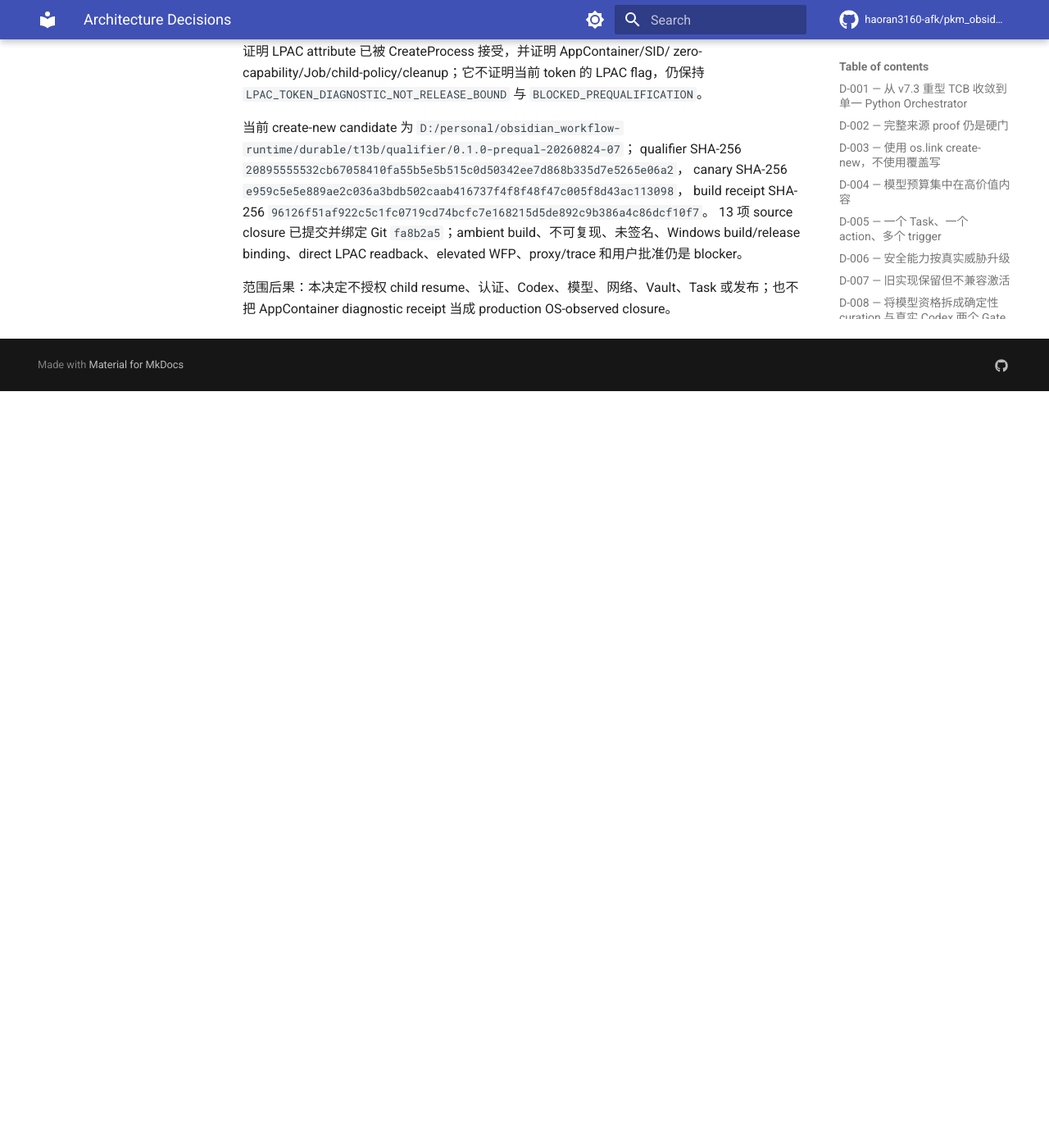
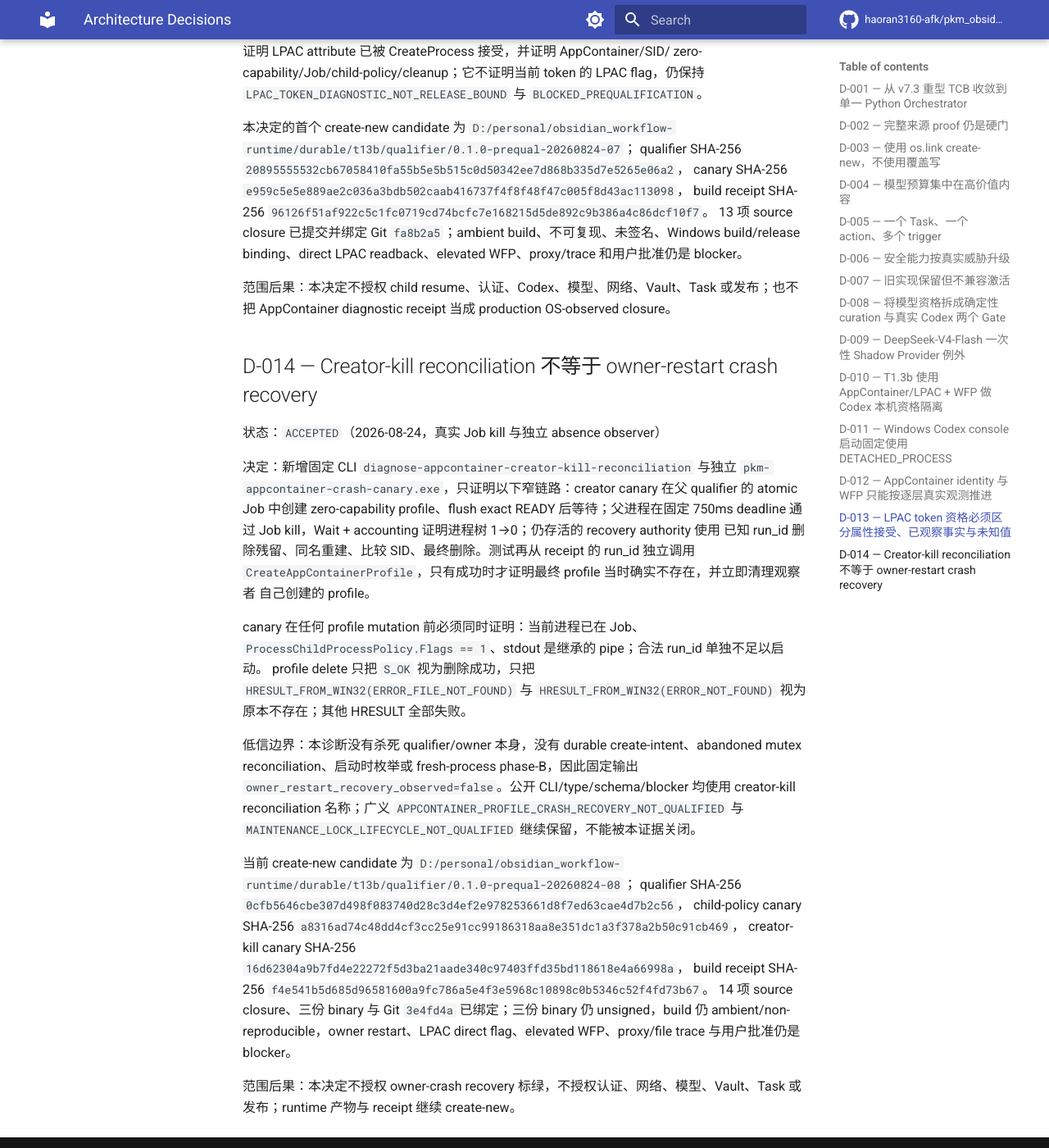
Before and after one commit to haoran3160-afk/pkm_obsidian_workflow, an MkDocs documentation site: the page built from docs/agentic/decisions.md, in a window 1280 px wide and 1400 px high, scrolled down 9260 px. Shown: the whole window at 82% size. Built offline with MkDocs 1.6.1 and Material for MkDocs 9.7.7, drawn with Linux system fonts in a browser that asks for light colours; comment, search, counter and statistics services are not loaded; before the commit the page ends 9737 px from its top, so only the background shows below that; some of the changed text lies outside the part shown.

Commit message:
docs: bind creator-kill reconciliation evidence

```diff
--- a/docs/agentic/decisions.md
+++ b/docs/agentic/decisions.md
@@ -292,7 +292,7 @@ stable SID/final delete；WFP 只证明了“非管理员零变更阻断”及
 generation 必须把整个 Cargo workspace manifest closure、源码、测试、工具链、argv、环境
 覆盖、日志和二进制 hash 一并冻结，并继续标注非 production、非 live。
 
-当前 create-new candidate 为
+本决定的首个 create-new candidate 为
 `D:/personal/obsidian_workflow-runtime/durable/t13b/qualifier/0.1.0-prequal-20260824-06`；
 qualifier SHA-256 `3aebfaa9fa0e67b73b56b97ed956493dad7de2f98edf1211126308449d000554`，
 canary SHA-256 `eb5b509fea498327531c72563f79da027dccf978064091d79f006291893cde93`，
@@ -336,7 +336,7 @@ process/thread handle 非空，就视为可能已创建 child；缺少 process h
 zero-capability/Job/child-policy/cleanup；它不证明当前 token 的 LPAC flag，仍保持
 `LPAC_TOKEN_DIAGNOSTIC_NOT_RELEASE_BOUND` 与 `BLOCKED_PREQUALIFICATION`。
 
-当前 create-new candidate 为
+本决定的首个 create-new candidate 为
 `D:/personal/obsidian_workflow-runtime/durable/t13b/qualifier/0.1.0-prequal-20260824-07`；
 qualifier SHA-256 `20895555532cb67058410fa55b5e5b515c0d50342ee7d868b335d7e5265e06a2`，
 canary SHA-256 `e959c5e5e889ae2c036a3bdb502caab416737f4f8f48f47c005f8d43ac113098`，
@@ -346,3 +346,39 @@ build/release binding、direct LPAC readback、elevated WFP、proxy/trace 和用
 
 范围后果：本决定不授权 child resume、认证、Codex、模型、网络、Vault、Task 或发布；也不
 把 AppContainer diagnostic receipt 当成 production OS-observed closure。
+
+## D-014 — Creator-kill reconciliation 不等于 owner-restart crash recovery
+
+状态：`ACCEPTED`（2026-08-24，真实 Job kill 与独立 absence observer）
+
+决定：新增固定 CLI `diagnose-appcontainer-creator-kill-reconciliation` 与独立
+`pkm-appcontainer-crash-canary.exe`，只证明以下窄链路：creator canary 在父 qualifier 的
+atomic Job 中创建 zero-capability profile、flush exact READY 后等待；父进程在固定 750ms
+deadline 通过 Job kill，Wait + accounting 证明进程树 1→0；仍存活的 recovery authority 使用
+已知 run_id 删除残留、同名重建、比较 SID、最终删除。测试再从 receipt 的 run_id 独立调用
+`CreateAppContainerProfile`，只有成功时才证明最终 profile 当时确实不存在，并立即清理观察者
+自己创建的 profile。
+
+canary 在任何 profile mutation 前必须同时证明：当前进程已在 Job、
+`ProcessChildProcessPolicy.Flags == 1`、stdout 是继承的 pipe；合法 run_id 单独不足以启动。
+profile delete 只把 `S_OK` 视为删除成功，只把 `HRESULT_FROM_WIN32(ERROR_FILE_NOT_FOUND)` 与
+`HRESULT_FROM_WIN32(ERROR_NOT_FOUND)` 视为原本不存在；其他 HRESULT 全部失败。
+
+低信边界：本诊断没有杀死 qualifier/owner 本身，没有 durable create-intent、abandoned mutex
+reconciliation、启动时枚举或 fresh-process phase-B，因此固定输出
+`owner_restart_recovery_observed=false`。公开 CLI/type/schema/blocker 均使用 creator-kill
+reconciliation 名称；广义 `APPCONTAINER_PROFILE_CRASH_RECOVERY_NOT_QUALIFIED` 与
+`MAINTENANCE_LOCK_LIFECYCLE_NOT_QUALIFIED` 继续保留，不能被本证据关闭。
+
+当前 create-new candidate 为
+`D:/personal/obsidian_workflow-runtime/durable/t13b/qualifier/0.1.0-prequal-20260824-08`；
+qualifier SHA-256 `0cfb5646cbe307d498f083740d28c3d4ef2e978253661d8f7ed63cae4d7b2c56`，
+child-policy canary SHA-256 `a8316ad74c48dd4cf3cc25e91cc99186318aa8e351dc1a3f378a2b50c91cb469`，
+creator-kill canary SHA-256 `16d62304a9b7fd4e22272f5d3ba21aade340c97403ffd35bd118618e4a66998a`，
+build receipt SHA-256 `f4e541b5d685d96581600a9fc786a5e4f3e5968c10898c0b5346c52f4fd73b67`。
+14 项 source closure、三份 binary 与 Git `3e4fd4a` 已绑定；三份 binary 仍 unsigned，build
+仍 ambient/non-reproducible，owner restart、LPAC direct flag、elevated WFP、proxy/file trace
+与用户批准仍是 blocker。
+
+范围后果：本决定不授权 owner-crash recovery 标绿，不授权认证、网络、模型、Vault、Task 或
+发布；runtime 产物与 receipt 继续 create-new。
```
Also changed, not shown: docs/agentic/goal.md (+4 -1 lines), docs/agentic/tasks.md (+5 -3 lines), verification_commands.json, 1 other file.
